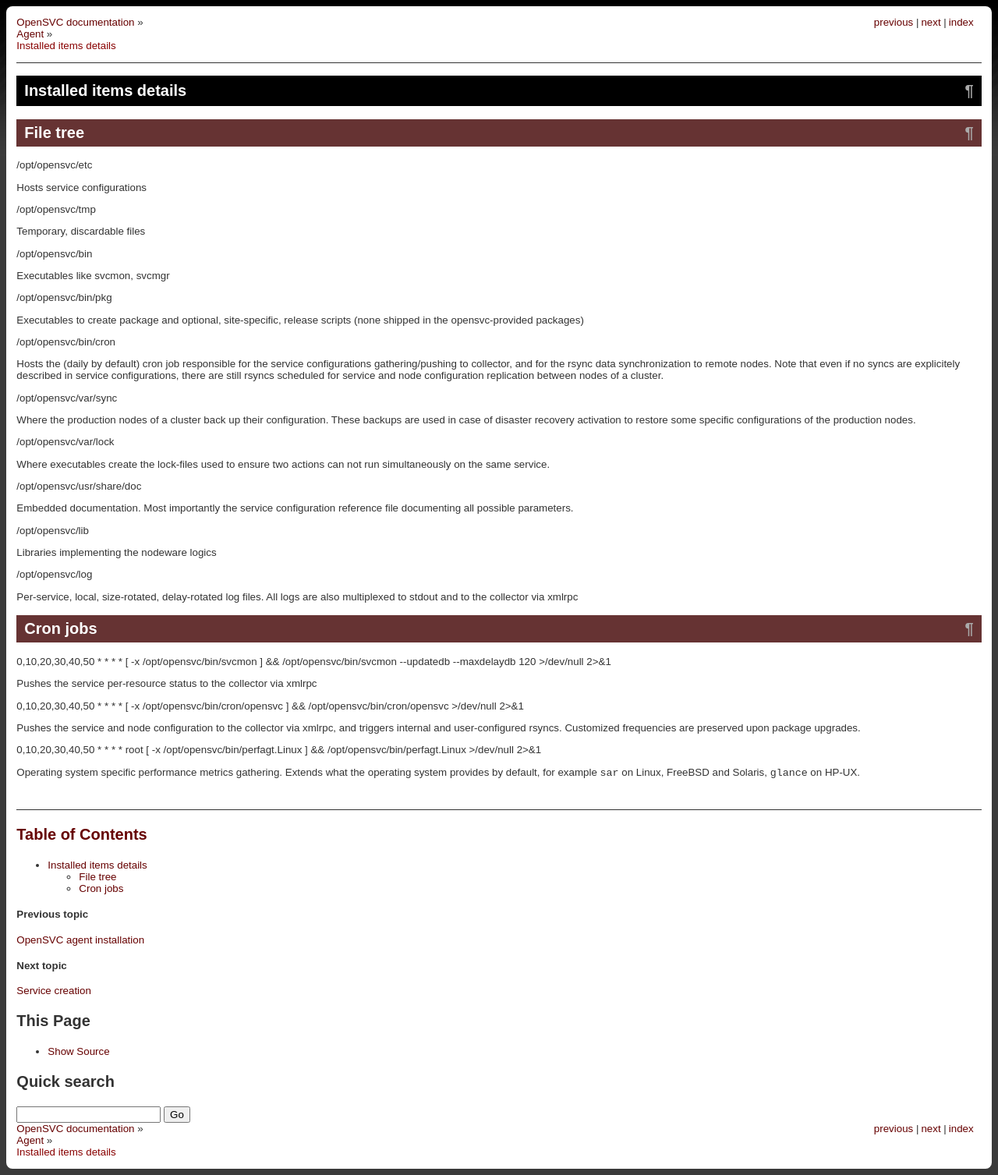
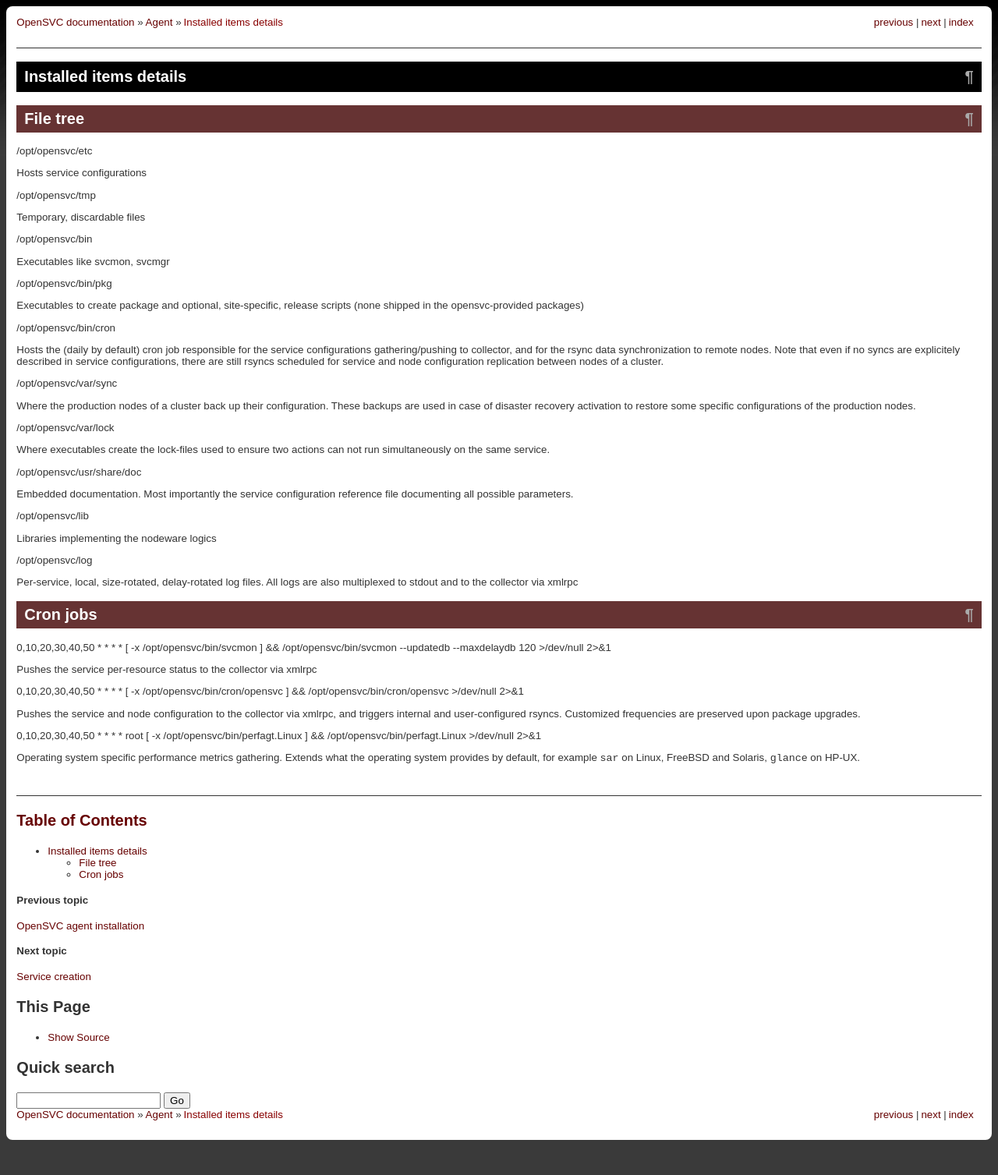
Before and after one commit to opensvc/docs.opensvc.com, a Sphinx documentation site: the page built from source/agent.items.rst, in a window 1280 px wide. Shown: the whole page at 78% size. Built offline with Sphinx 7.4.7, drawn with Linux system fonts in a browser that asks for light colours; comment, search, counter and statistics services are not loaded; after the commit the page ends 1470 px from its top, so only the background shows below that.

Commit message:
css enhancement for the related header

```diff
--- a/source/_static/opensvc.css
+++ b/source/_static/opensvc.css
@@ -48,7 +48,12 @@
     border-color: transparent;
 }
 
-li.right {
+div.related li {
+  float: left;
+  margin-right: 3px;
+}
+
+div.related li.right {
   float: right;
   margin-right: 3px;
 }
```
